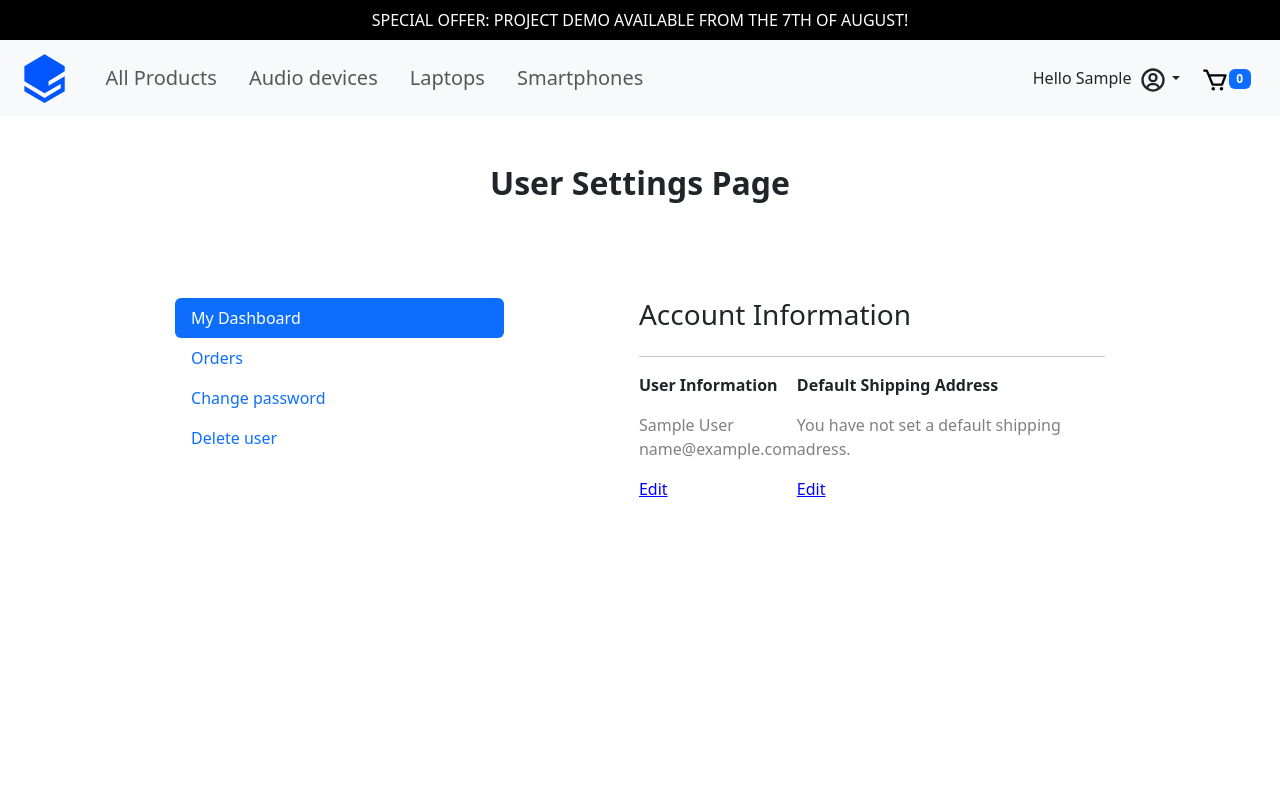
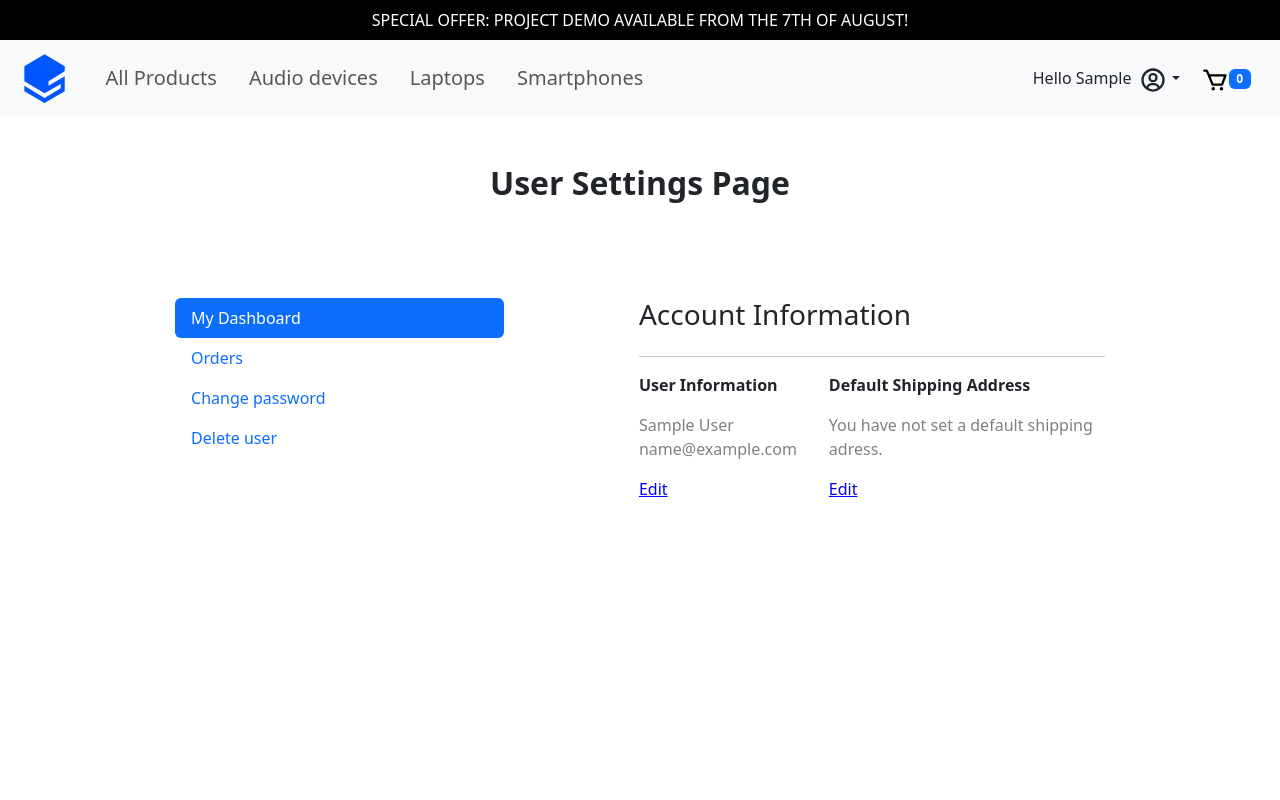
Before and after one commit to WyLToR/Webshop-Project, a React (Vite) app in the folder frontend/: page /user/1 in a window 1280 px wide. Shown: the top 800 px of the page. Built offline with nearby package versions, Linux system fonts and the light colour scheme; no server answers; sample sign-in values are in the browser's storage.

Commit message:
add gap user details

```diff
--- a/frontend/src/components/user/UserDashboard.jsx
+++ b/frontend/src/components/user/UserDashboard.jsx
@@ -11,7 +11,7 @@ function UserDashboard({ auth, shippingAddress }) {
     <Stack>
       <h3>Account Information</h3>
       <hr />
-      <div className="d-flex justify-content-between account-data-container">
+      <div className="d-flex justify-content-between account-data-container" style={{ gap: '2em' }}>
         <div className="d-flex flex-column datas">
           <p style={{ fontWeight: 'bold' }}>User Information</p>
           <p
```
